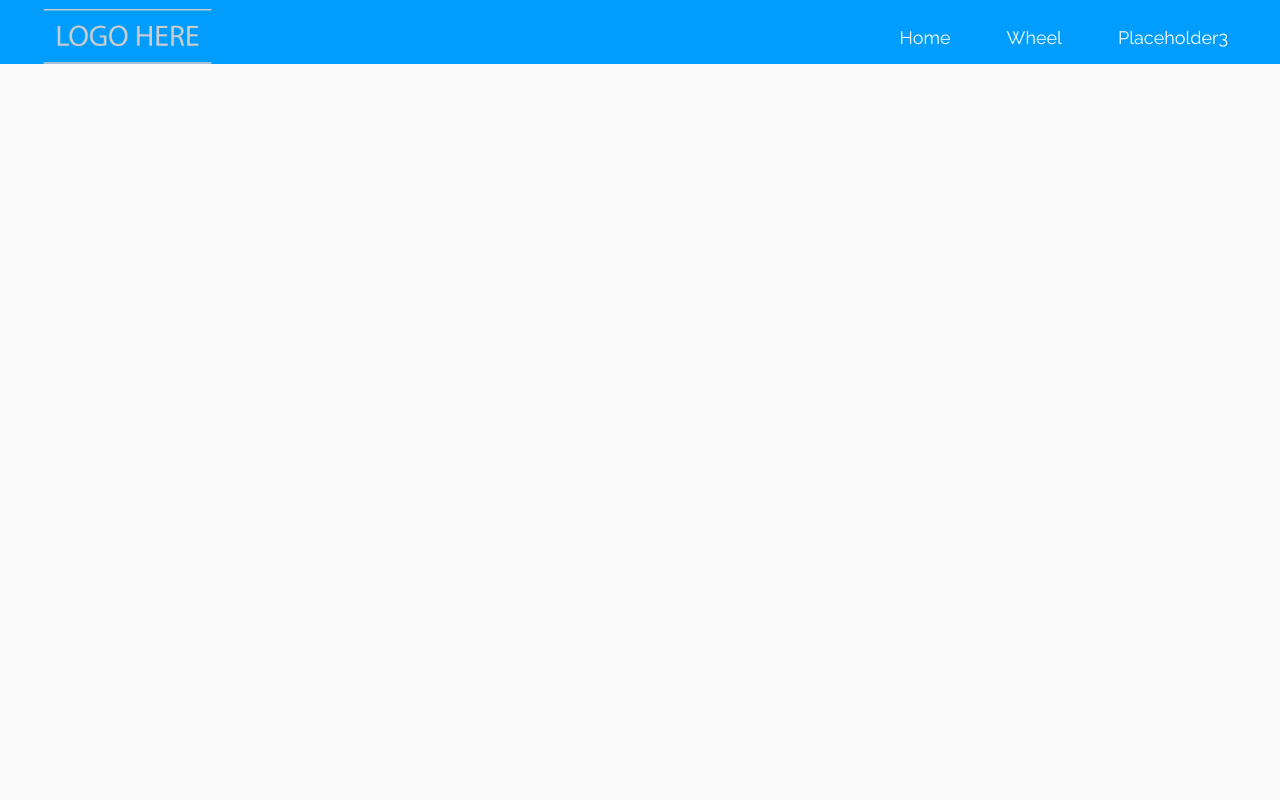
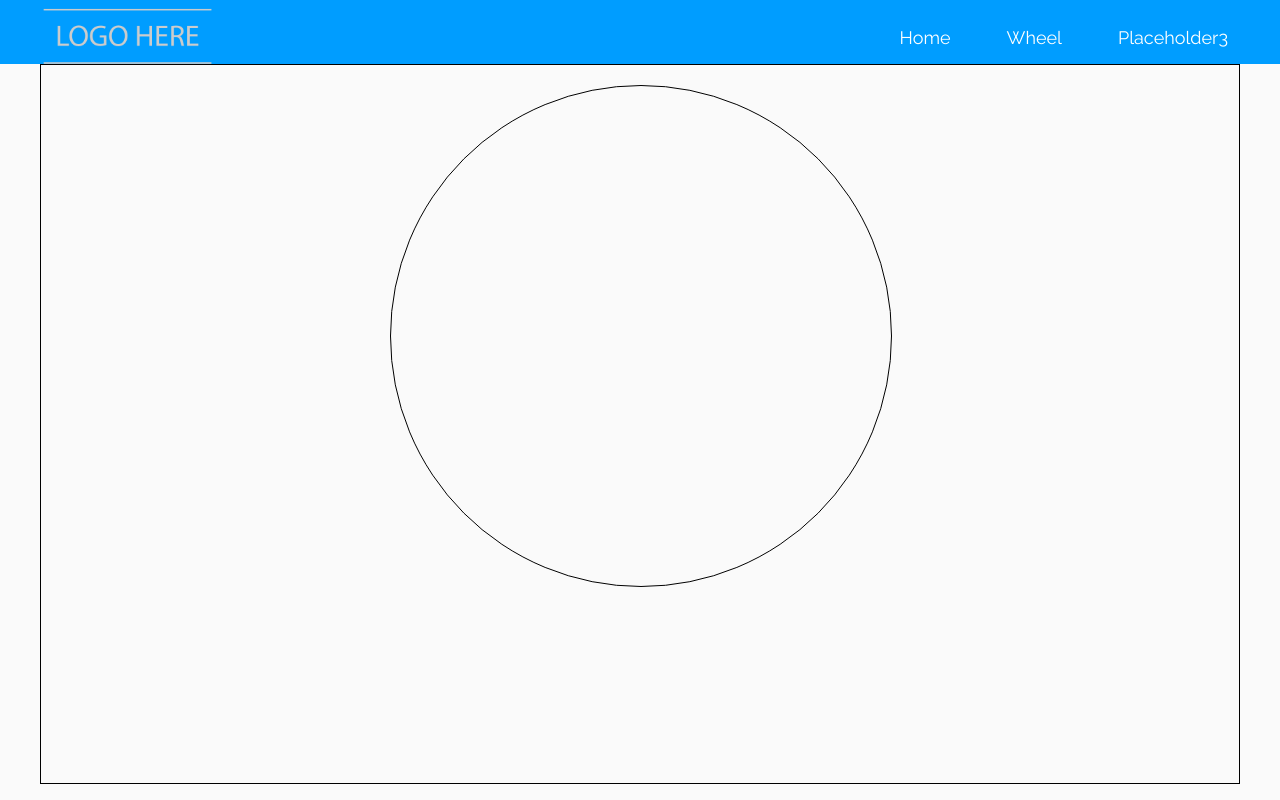
Before and after one commit to SuperAjay11/Agile, a plain HTML site: page wheel.html in a window 1280 px wide. Drawn offline with Linux system fonts and the light colour scheme.

Commit message:
fixed the css links

```diff
--- a/wheel.html
+++ b/wheel.html
@@ -5,8 +5,10 @@
     <meta http-equiv="X-UA-Compatible" content="IE=edge">
     <meta name="viewport" content="width=device-width, initial-scale=1.0">
     <title>Random Generator | The Wheel</title>
+    <link rel="stylesheet" href="css/index.css">
+    <link rel="stylesheet" href="css/nav.css">
     <link rel="stylesheet" href="css/style.css">
-    <link rel="stylesheet" href="css/nav.css">
+    <link rel="stylesheet" href="css/wheel.css">
     <link href='https://fonts.googleapis.com/css?family=Raleway' rel='stylesheet'>
 </head>
 <body>
```
